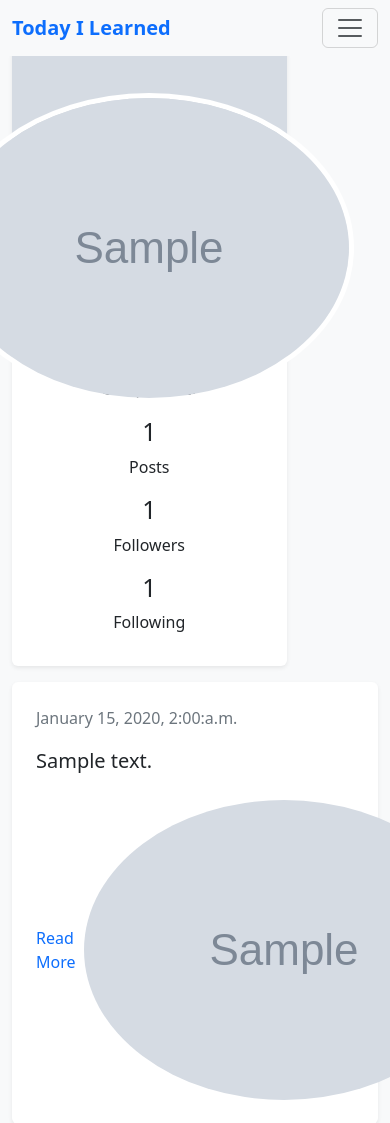
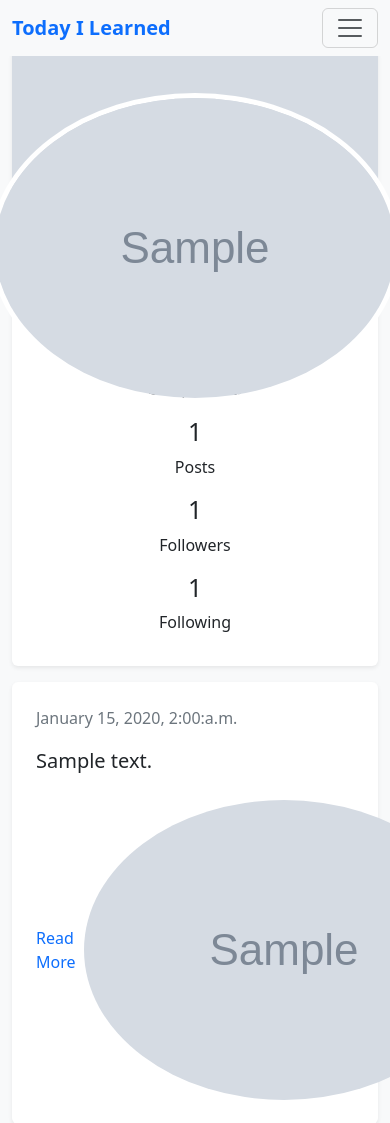
Before and after one commit to perez-kay/TIL, a Django app: a page that uses templates/base.html in a window 390 px wide; the page is wider, and only the part inside the window is pictured. Shown: the top 1123 px of that part. Run offline with Django 5.2, Linux system fonts and the light colour scheme; tables that the repository leaves empty hold one stand-in row (values such as "Sample post"); grey boxes marked "Sample" are stand-in pictures; some libraries are stand-ins or nearby versions.

Commit message:
adjusted profile card width so it's now responsive and looks nice

```diff
--- a/templates/base.html
+++ b/templates/base.html
@@ -19,7 +19,7 @@
     <body>
         <div class="bg-light ">
             <div class="row">
-                <div class="col-xl-3 col-md-3">
+                <div class="col-xxl-2 col-md-3">
                     <nav class="d-md-none navbar navbar-expand-md bg-body-tertiary fixed-top">
                         <div class="container-fluid">
                             <a class="navbar-brand text-primary fw-bold" href="#">Today I Learned</a>
--- a/templates/profiles/detail.html
+++ b/templates/profiles/detail.html
@@ -5,7 +5,7 @@
 {% endblock title %}
 {% block body %}
     <div class="d-flex flex-column justify-content-center">
-        <div class="card shadow-sm border-0 mb-3 w-75 h-100">
+        <div class="card shadow-sm border-0 mb-3 w-100 h-100">
             <div class="position-relative">
                 {# TODO: Add a Banner section to Profile so users can change it #}
                 <img src={{ user.profile.banner.url }} class="card-img-top" height="200px" style="object-fit: cover">
```
